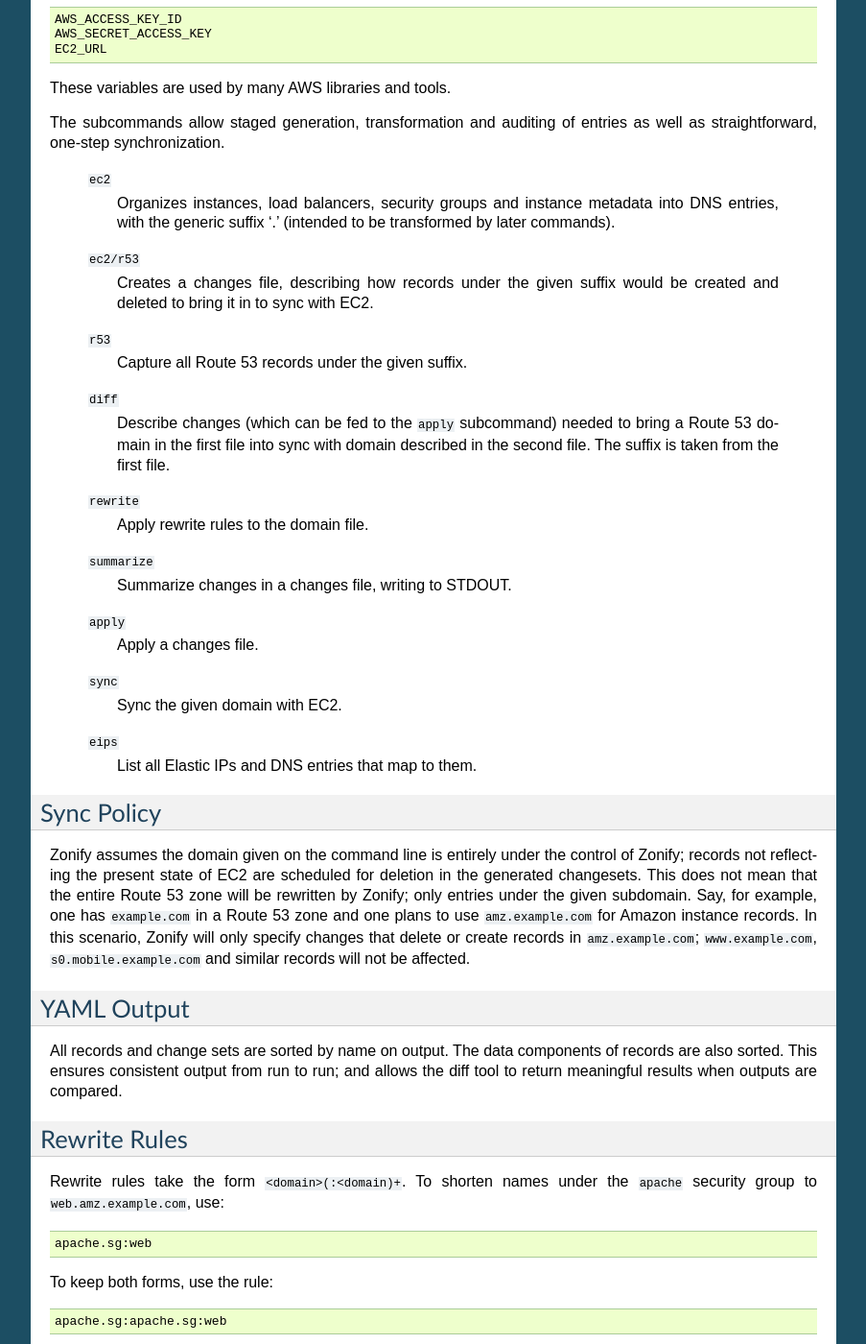
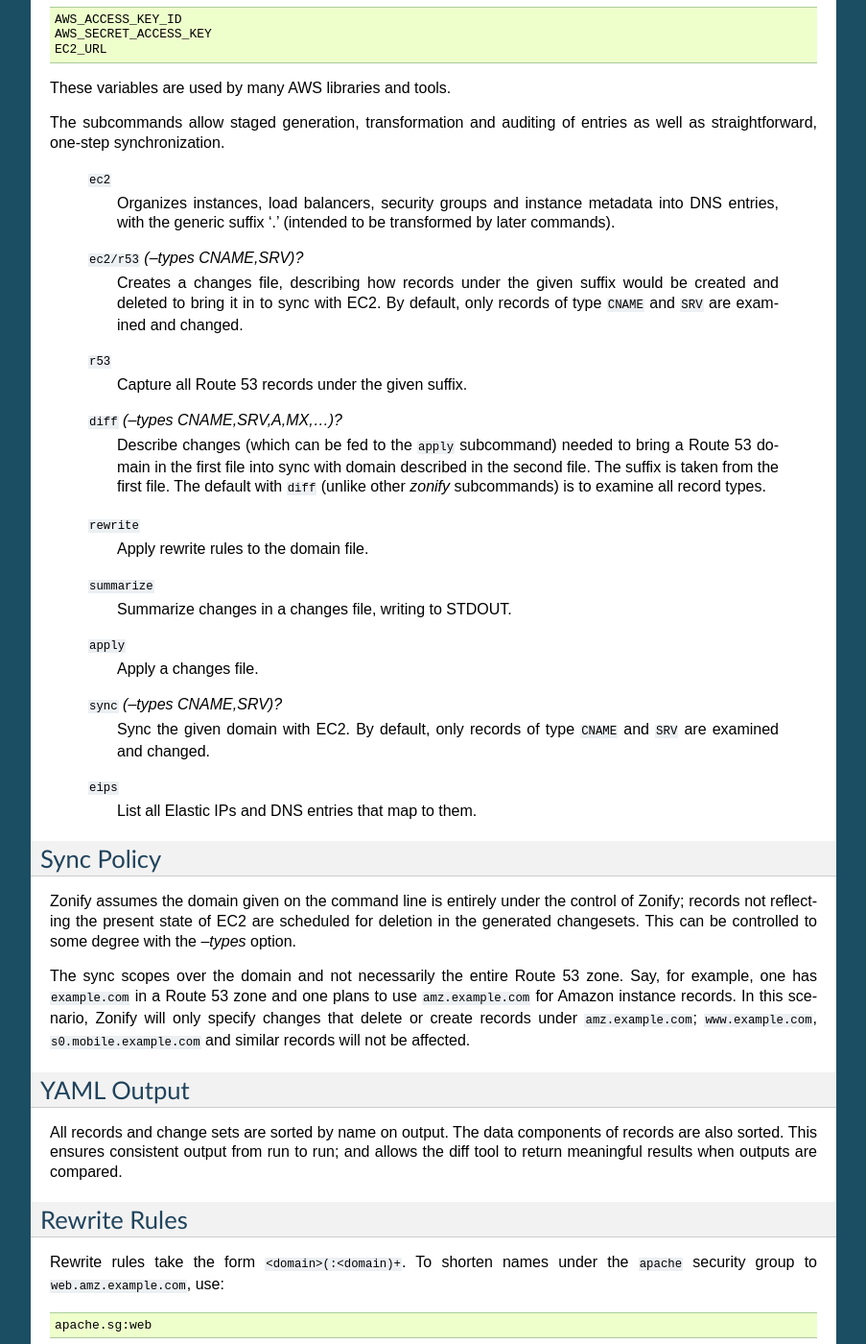
Before and after one commit to airbnb/zonify, a Sphinx documentation site: the page built from docs/source/index.rst, in a window 1280 px wide and 1400 px high, scrolled down 560 px. Shown: the whole window at 96% size, without its empty margins (198-1101 px from the left). Built offline with Sphinx 7.4.7, drawn with Linux system fonts in a browser that asks for light colours; some of the changed text lies outside the part shown.

Commit message:
Better document types option and effects.

```diff
--- a/docs/source/index.rst
+++ b/docs/source/index.rst
@@ -48,17 +48,20 @@ entries as well as straightforward, one-step synchronization.
     into DNS entries, with the generic suffix '.' (intended to be transformed
     by later commands).
 
-  ``ec2/r53``
+  ``ec2/r53`` `(--types CNAME,SRV)?`
     Creates a changes file, describing how records under the given suffix
-    would be created and deleted to bring it in to sync with EC2.
+    would be created and deleted to bring it in to sync with EC2. By default,
+    only records of type ``CNAME`` and ``SRV`` are examined and changed.
 
   ``r53``
     Capture all Route 53 records under the given suffix.
 
-  ``diff``
+  ``diff`` `(--types CNAME,SRV,A,MX,...)?`
     Describe changes (which can be fed to the ``apply`` subcommand) needed to
     bring a Route 53 domain in the first file into sync with domain described
-    in the second file. The suffix is taken from the first file.
+    in the second file. The suffix is taken from the first file. The default
+    with ``diff`` (unlike other `zonify` subcommands) is to examine all record
+    types.
 
   ``rewrite``
     Apply rewrite rules to the domain file.
@@ -69,8 +72,9 @@ entries as well as straightforward, one-step synchronization.
   ``apply``
     Apply a changes file.
 
-  ``sync``
-    Sync the given domain with EC2.
+  ``sync`` `(--types CNAME,SRV)?`
+    Sync the given domain with EC2. By default, only records of type ``CNAME``
+    and ``SRV`` are examined and changed.
 
   ``eips``
     List all Elastic IPs and DNS entries that map to them.
@@ -80,11 +84,13 @@ Sync Policy
 
 Zonify assumes the domain given on the command line is entirely under the
 control of Zonify; records not reflecting the present state of EC2 are
-scheduled for deletion in the generated changesets. This does not mean that
-the entire Route 53 zone will be rewritten by Zonify; only entries under the
-given subdomain. Say, for example, one has ``example.com`` in a Route 53 zone
-and one plans to use ``amz.example.com`` for Amazon instance records.  In this
-scenario, Zonify will only specify changes that delete or create records in
+scheduled for deletion in the generated changesets. This can be controlled to
+some degree with the `--types` option.
+
+The sync scopes over the domain and not necessarily the entire Route 53 zone.
+Say, for example, one has ``example.com`` in a Route 53 zone and one plans to
+use ``amz.example.com`` for Amazon instance records.  In this scenario, Zonify
+will only specify changes that delete or create records under
 ``amz.example.com``; ``www.example.com``, ``s0.mobile.example.com`` and
 similar records will not be affected.
 
```
Also changed, not shown: other parts of docs/source/index.rst (+3 -3 lines), 1 other file.
